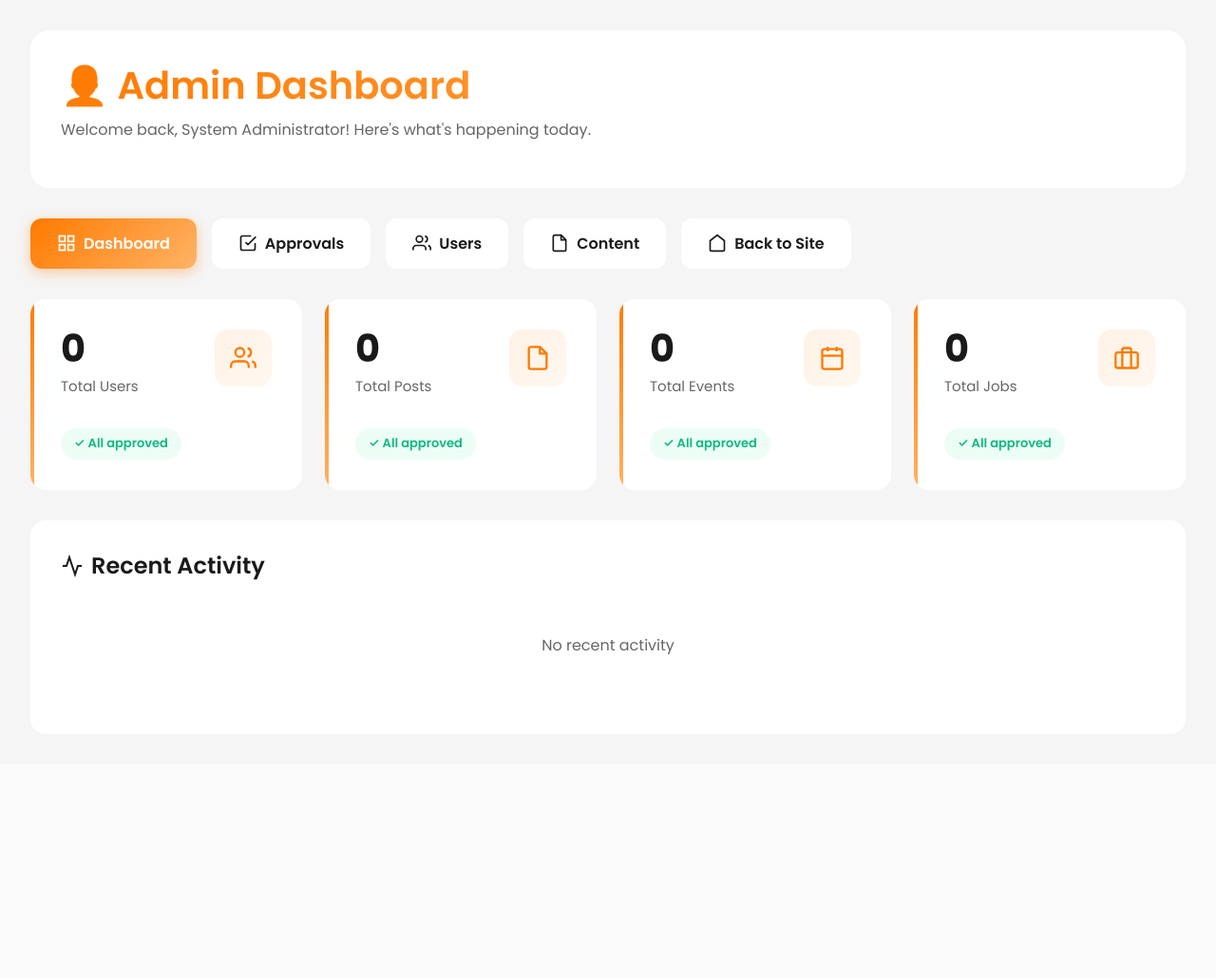
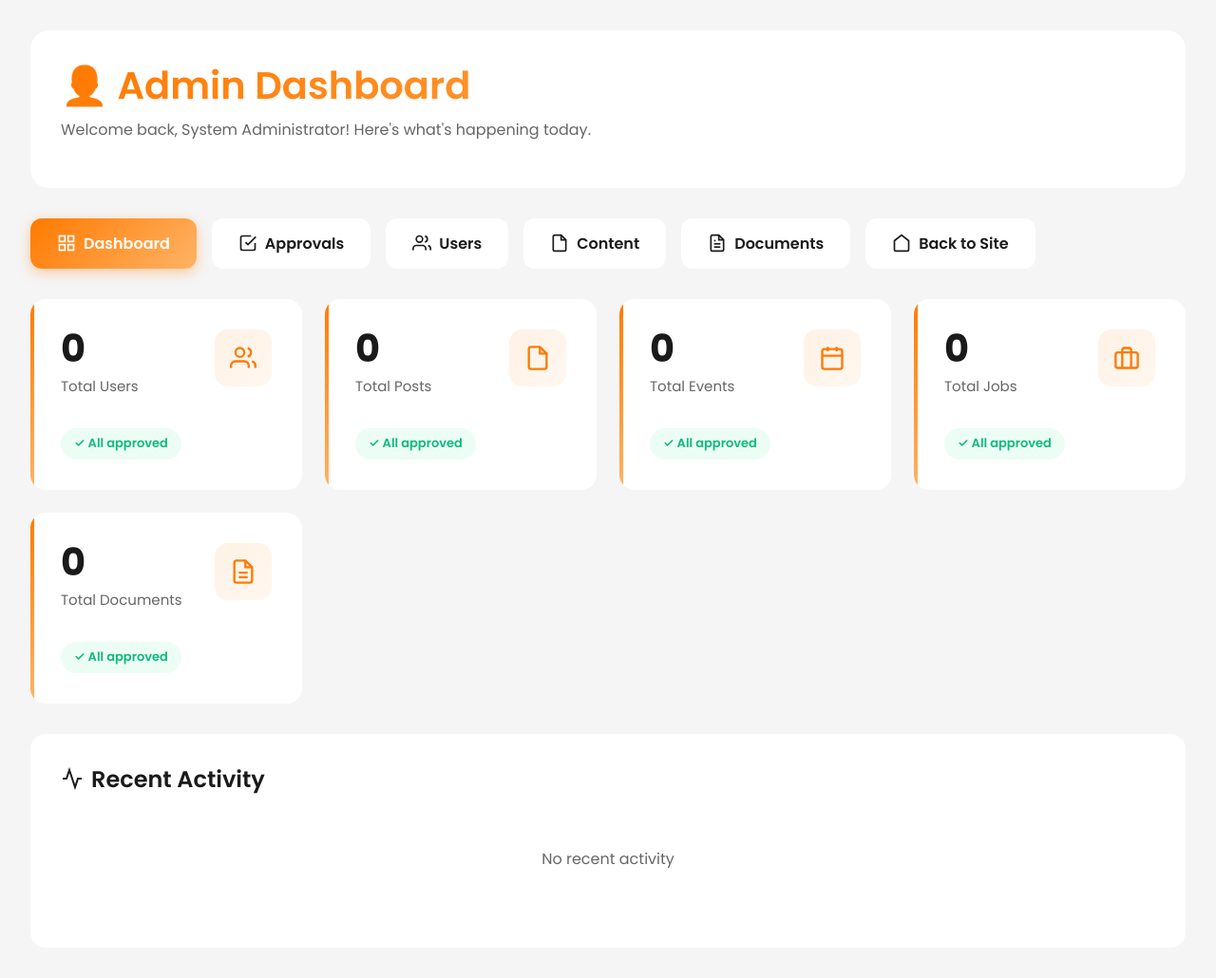
Before and after one commit to oyon79/UIU-Social-Connect, a PHP site: page /uiu-social-connect/admin/index.php in a window 1280 px wide. Shown: the whole page at 95% size. Before the commit the page ends 690 px from the top, so only its background shows below. Run offline with PHP 8.4, Linux system fonts and the light colour scheme; a user stored in the database is signed in; data that the repository does not hold is empty; some libraries are stand-ins or nearby versions.

```diff
--- a/src/admin/index.php
+++ b/src/admin/index.php
@@ -37,6 +37,12 @@ $totalJobs = $db->query($totalJobsSql)[0]['count'];
 
 $pendingJobsSql = "SELECT COUNT(*) as count FROM jobs WHERE is_approved = 0";
 $pendingJobs = $db->query($pendingJobsSql)[0]['count'];
+
+$totalDocumentsSql = "SELECT COUNT(*) as count FROM documents";
+$totalDocuments = $db->query($totalDocumentsSql)[0]['count'];
+
+$pendingDocumentsSql = "SELECT COUNT(*) as count FROM documents WHERE is_approved = 0 AND rejection_reason IS NULL";
+$pendingDocuments = $db->query($pendingDocumentsSql)[0]['count'];
 
 $pageTitle = 'Admin Dashboard - UIU Social Connect';
 ?>
@@ -272,6 +278,24 @@ $pageTitle = 'Admin Dashboard - UIU Social Connect';
             color: var(--gray-dark);
         }
 
+        .badge {
+            display: inline-flex;
+            align-items: center;
+            justify-content: center;
+            min-width: 20px;
+            height: 20px;
+            padding: 0 6px;
+            border-radius: 10px;
+            font-size: 0.75rem;
+            font-weight: 700;
+            margin-left: 0.5rem;
+        }
+
+        .badge-warning {
+            background: #F59E0B;
+            color: white;
+        }
+
         @media (max-width: 768px) {
             .stats-grid {
                 grid-template-columns: 1fr;
@@ -305,8 +329,8 @@ $pageTitle = 'Admin Dashboard - UIU Social Connect';
                     <path d="M21 12v7a2 2 0 0 1-2 2H5a2 2 0 0 1-2-2V5a2 2 0 0 1 2-2h11"></path>
                 </svg>
                 Approvals
-                <?php if ($pendingUsers + $pendingPosts + $pendingEvents + $pendingJobs > 0): ?>
-                    <span class="badge badge-warning"><?php echo $pendingUsers + $pendingPosts + $pendingEvents + $pendingJobs; ?></span>
+                <?php if ($pendingUsers + $pendingPosts + $pendingEvents + $pendingJobs + $pendingDocuments > 0): ?>
+                    <span class="badge badge-warning"><?php echo $pendingUsers + $pendingPosts + $pendingEvents + $pendingJobs + $pendingDocuments; ?></span>
                 <?php endif; ?>
             </a>
             <a href="users.php" class="admin-nav-link">
@@ -324,6 +348,19 @@ $pageTitle = 'Admin Dashboard - UIU Social Connect';
                     <polyline points="14 2 14 8 20 8"></polyline>
                 </svg>
                 Content
+            </a>
+            <a href="documents.php" class="admin-nav-link">
+                <svg width="20" height="20" viewBox="0 0 24 24" fill="none" stroke="currentColor" stroke-width="2">
+                    <path d="M14 2H6a2 2 0 0 0-2 2v16a2 2 0 0 0 2 2h12a2 2 0 0 0 2-2V8z"></path>
+                    <polyline points="14 2 14 8 20 8"></polyline>
+                    <line x1="16" y1="13" x2="8" y2="13"></line>
+                    <line x1="16" y1="17" x2="8" y2="17"></line>
+                    <polyline points="10 9 9 9 8 9"></polyline>
+                </svg>
+                Documents
+                <?php if ($pendingDocuments > 0): ?>
+                    <span class="badge badge-warning"><?php echo $pendingDocuments; ?></span>
+                <?php endif; ?>
             </a>
             <a href="../dashboard/newsfeed.php" class="admin-nav-link">
                 <svg width="20" height="20" viewBox="0 0 24 24" fill="none" stroke="currentColor" stroke-width="2">
@@ -434,6 +471,32 @@ $pageTitle = 'Admin Dashboard - UIU Social Connect';
                     </span>
                 <?php endif; ?>
             </div>
+
+            <div class="stat-card animate-scale-in" style="animation-delay: 0.6s;">
+                <div class="stat-card-header">
+                    <div>
+                        <div class="stat-card-value"><?php echo $totalDocuments; ?></div>
+                        <div class="stat-card-label">Total Documents</div>
+                    </div>
+                    <div class="stat-card-icon">
+                        <svg width="28" height="28" viewBox="0 0 24 24" fill="none" stroke="var(--primary-orange)" stroke-width="2">
+                            <path d="M14 2H6a2 2 0 0 0-2 2v16a2 2 0 0 0 2 2h12a2 2 0 0 0 2-2V8z"></path>
+                            <polyline points="14 2 14 8 20 8"></polyline>
+                            <line x1="16" y1="13" x2="8" y2="13"></line>
+                            <line x1="16" y1="17" x2="8" y2="17"></line>
+                        </svg>
+                    </div>
+                </div>
+                <?php if ($pendingDocuments > 0): ?>
+                    <span class="stat-card-badge pending">
+                        <?php echo $pendingDocuments; ?> pending approval
+                    </span>
+                <?php else: ?>
+                    <span class="stat-card-badge success">
+                        ✓ All approved
+                    </span>
+                <?php endif; ?>
+            </div>
         </div>
 
         <!-- Recent Activity -->
```
Also changed, not shown: src/dashboard/documents.php (+100 -0 lines).
